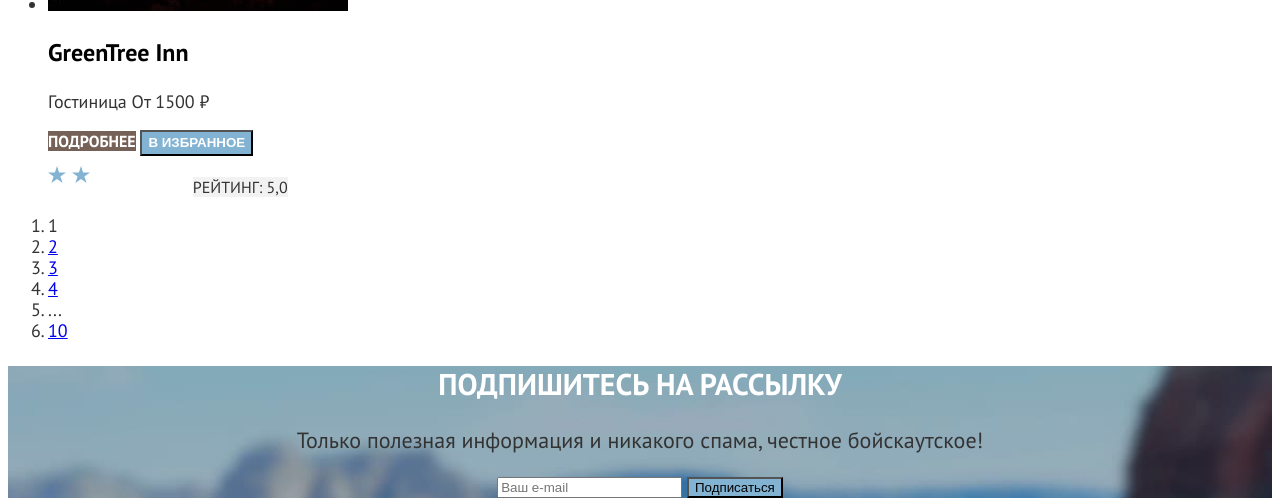
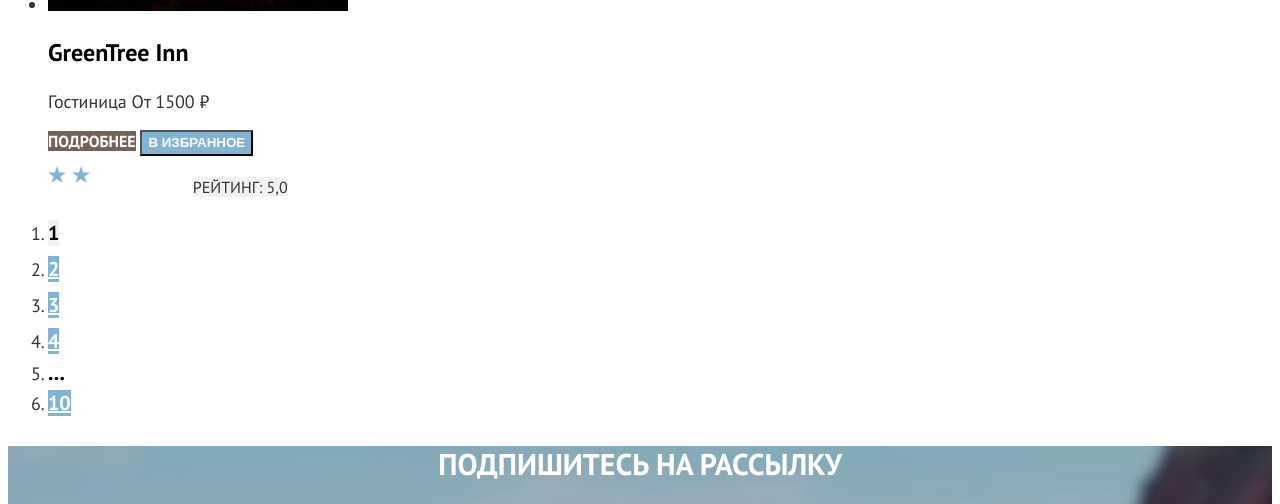
Before and after one commit to htmlacademy-htmlcss/2288929-sedona-1, a plain HTML site: page catalog.html in a window 1280 px wide. Shown: the part 2710-3214 px from the top of the page. Drawn offline with Linux system fonts and the light colour scheme.

Commit message:
Добавляет баз. стилизацию в пагинацию

```diff
--- a/styles/styles.css
+++ b/styles/styles.css
@@ -231,3 +231,24 @@
   line-height: 20px;
   text-transform: uppercase;
 }
+
+.pagination-link {
+  color: #ffffff;
+  background-color: #82B3D3;
+  font-size: 20px;
+  font-weight: 700;
+  line-height: 36px;
+  text-transform: uppercase;
+}
+
+.pagination-current {
+  color: #000000;
+  background-color: #F2F2F2;
+}
+
+.pagination-collapse {
+  color: #000000;
+  background-color: #ffffff;
+  font-size: 22px;
+  line-height: 26px;
+}
```
